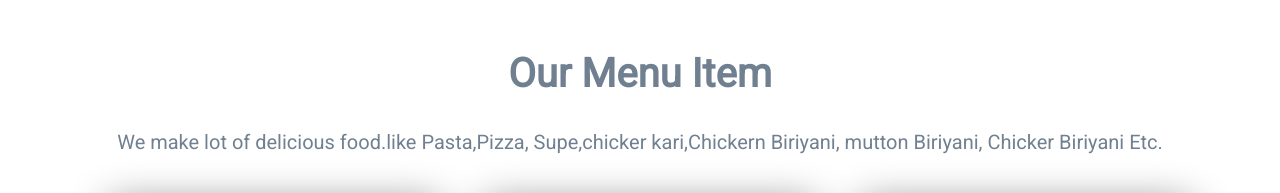
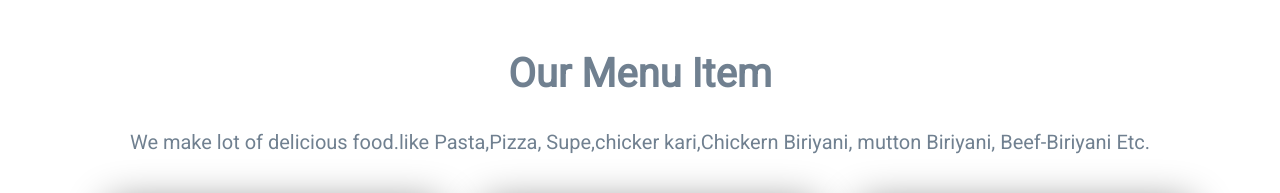
Before and after one commit to MahbubRabbani916/Foodee, a plain HTML site: page index.html in a window 1280 px wide. Shown: the part 1100-1293 px from the top of the page. Drawn offline with Linux system fonts and the light colour scheme.

Commit message:
added something

```diff
--- a/index.html
+++ b/index.html
@@ -50,7 +50,7 @@
         <div class="recipe">
             <h1>Our Menu Item</h1>
             <p>We make lot of delicious food.like Pasta,Pizza, Supe,chicker kari,Chickern Biriyani, mutton Biriyani,
-                Chicker Biriyani Etc.</p>
+                Beef-Biriyani Etc.</p>
         </div>
 
 
```
